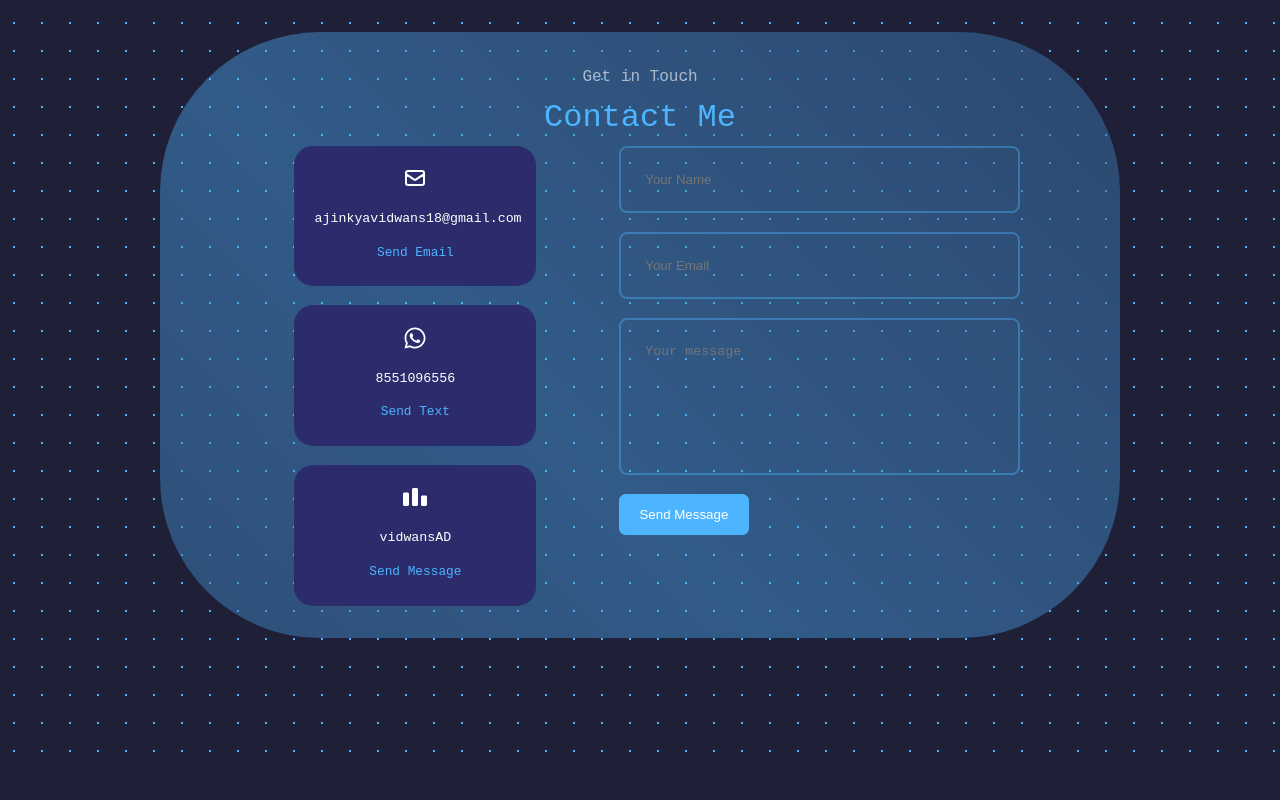
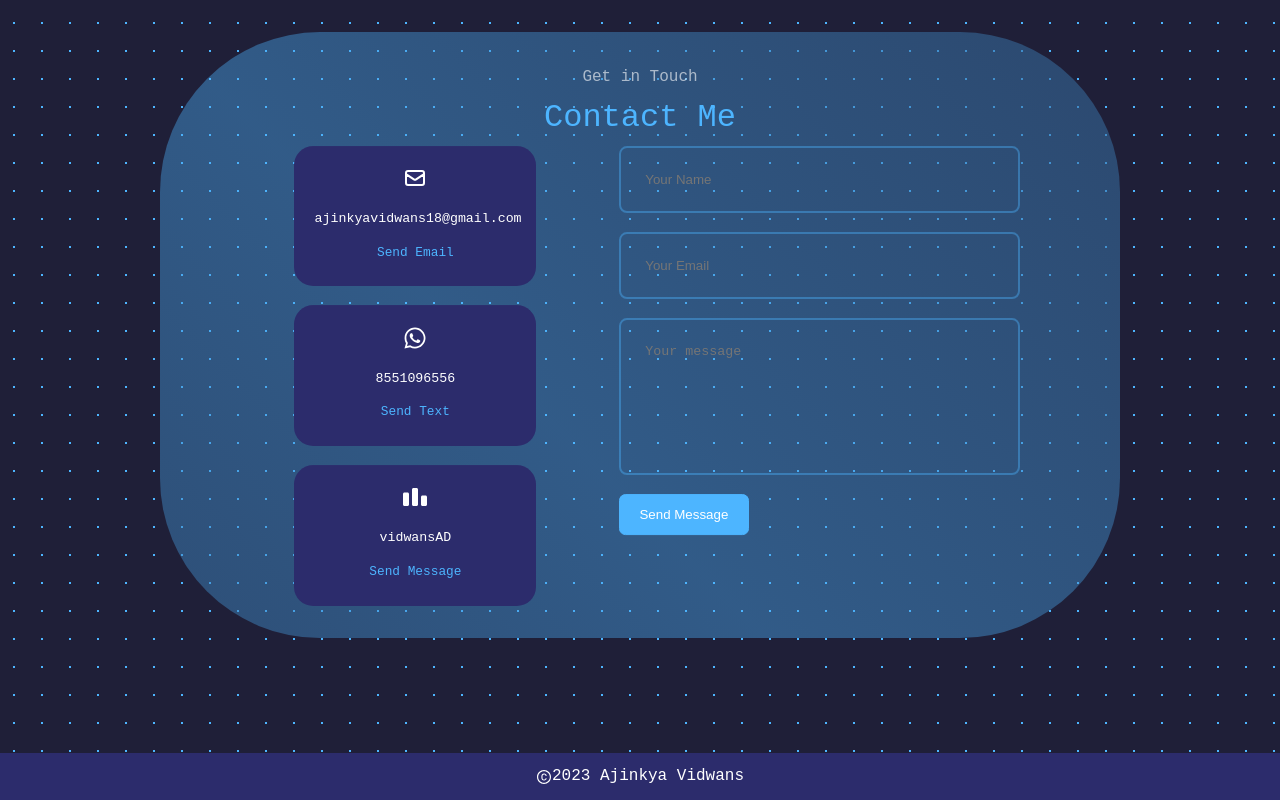
Before and after one commit to vidwansad/studio-me, a React (Create React App) app: page / in a window 1280 px wide. Shown: the part 3247-4047 px from the top of the page. Before the commit the page ends 4000 px from the top, so only its background shows below. Built offline with nearby package versions, Linux system fonts and the light colour scheme.

Commit message:
footer_done

```diff
--- a/public/index.html
+++ b/public/index.html
@@ -3,6 +3,7 @@
   <head>
     <meta charset="UTF-8" />
     <meta name="viewport" content="width=device-width, initial-scale=1.0" />
+    <link rel="icon" href="../src/assets/logo.png" type="image/png" />
     <title>Ajinkya Vidwans - Personal Portfolio</title>
   </head>
   <body>
--- a/src/App.jsx
+++ b/src/App.jsx
@@ -14,6 +14,7 @@ import { RevealY } from "./components/Reveal/RevealY";
 import { RevealNY } from "./components/Reveal/RevealNY";
 import { RevealX } from "./components/Reveal/RevealX";
 import { RevealNX } from "./components/Reveal/RevealNX";
+import Footer from "./components/footer/Footer";
 
 const App = () => {
   return (
@@ -36,6 +37,7 @@ const App = () => {
       <RevealNX>
         <Contact />
       </RevealNX>
+      <Footer />
     </div>
   );
 };
--- a/src/components/footer/Footer.jsx
+++ b/src/components/footer/Footer.jsx
@@ -1,8 +1,13 @@
 import React from "react";
 import "./footer.css";
+import { AiOutlineCopyright } from "react-icons/ai";
 
 const Footer = () => {
-  return <div>Footer</div>;
+  return (
+    <footer className="foot">
+      <AiOutlineCopyright /> 2023 Ajinkya Vidwans
+    </footer>
+  );
 };
 
 export default Footer;
--- a/src/components/footer/footer.css
+++ b/src/components/footer/footer.css
@@ -0,0 +1,7 @@
+.foot {
+  display: flex;
+  align-items: center;
+  justify-content: center;
+  padding: 10px;
+  background: var(--color-bg-variant);
+}
--- a/src/index.css
+++ b/src/index.css
@@ -36,7 +36,7 @@
   --panel-bg-color: rgba(255, 255, 255, 0.2);
 }
 
-.app-top > *:not(nav, .header-socials-cls, .av__logo) {
+.app-top > *:not(nav, .header-socials-cls, .av__logo, .foot) {
   background: radial-gradient(var(--color-primary), 1px, transparent 1px);
   background-size: 28px 28px;
   margin-bottom: 0.001rem;
```
